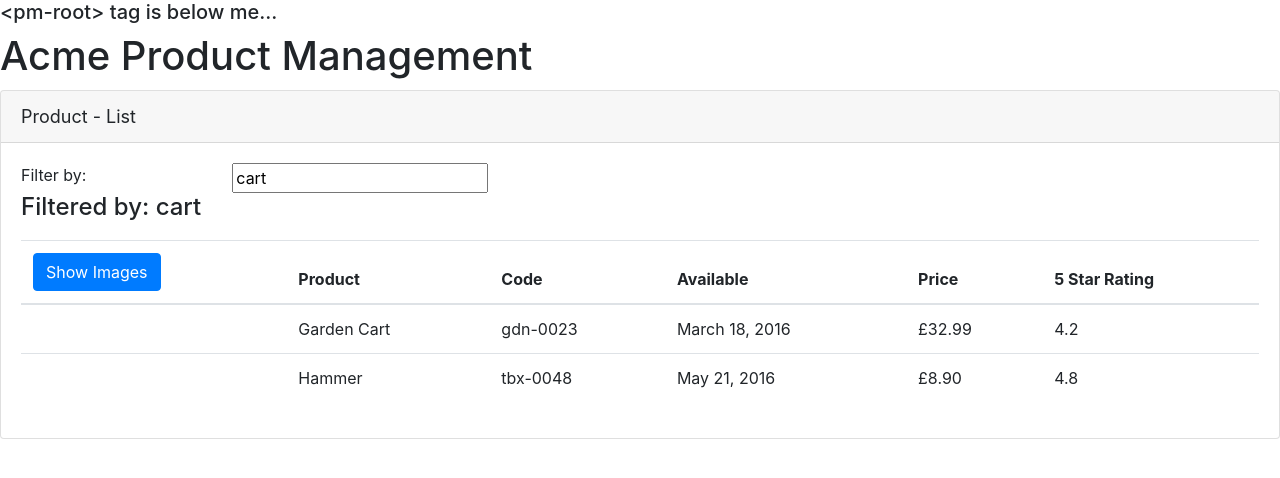
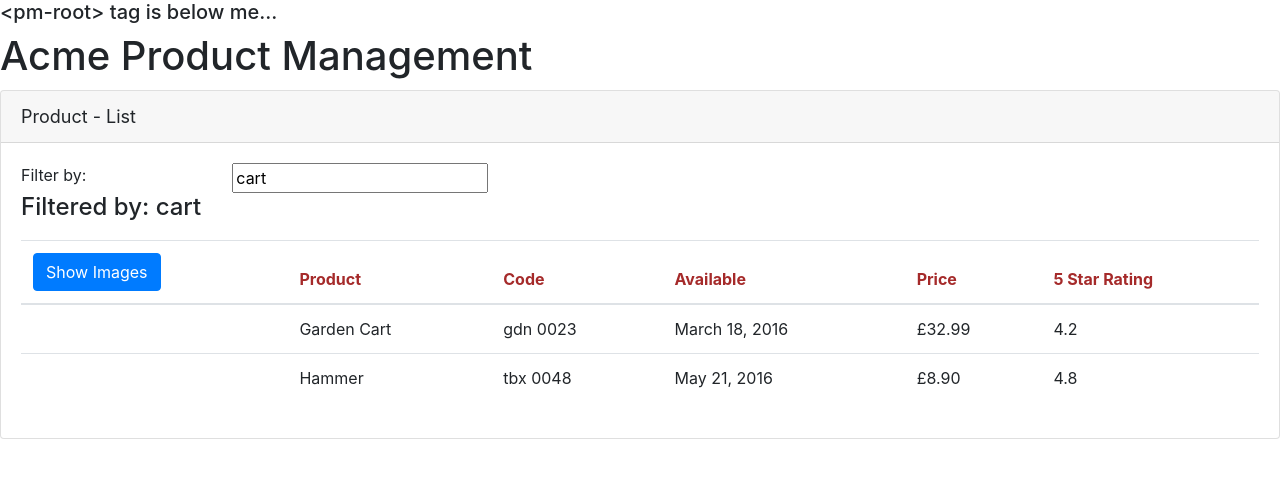
Before and after one commit to MrChristoff/angular_intro, an Angular app: page / in a window 1280 px wide. Shown: the top 478 px of the page. Built offline with nearby package versions, Linux system fonts and the light colour scheme.

Commit message:
added custom pipe and style sheet

```diff
--- a/src/app/app.module.ts
+++ b/src/app/app.module.ts
@@ -1,14 +1,16 @@
 import { BrowserModule } from '@angular/platform-browser';
-import { NgModule } from '@angular/core';
+import { NgModule, PipeTransform, Pipe } from '@angular/core';
 import { FormsModule } from '@angular/forms';
 
 import { AppComponent } from './app.component';
 import { ProductListComponent } from './products/product-list.component';
+import { ConvertToSpacesPipe } from './shared/convert-to-spaces.pipe';
 
 @NgModule({
   declarations: [
     AppComponent,
-    ProductListComponent
+    ProductListComponent,
+    ConvertToSpacesPipe
   ],
   imports: [
     BrowserModule,
--- /dev/null
+++ b/src/app/products/product-list.component.css
@@ -0,0 +1,3 @@
+thead{
+    color: brown
+};
--- a/src/app/products/product-list.component.html
+++ b/src/app/products/product-list.component.html
@@ -44,7 +44,7 @@
                      [style.margin.px]='imageMargin'>
                   </td>
                  <td>{{ product.productName  }}</td>
-                 <td>{{ product.productCode | lowercase  }}</td>
+                 <td>{{ product.productCode | lowercase | convertToSpaces: '-' }}</td>
                  <td>{{ product.releaseDate  }}</td>
                  <!-- pipe to transform data into pounds and minimum digits -->
                  <td>{{ product.price       |  currency:'GBP':'symbol':'1.2-2' }}</td>
--- a/src/app/products/product-list.component.ts
+++ b/src/app/products/product-list.component.ts
@@ -1,17 +1,20 @@
 // imprt from libraries, app modules or Angular
-import { Component } from "@angular/core";
+import { Component, OnInit } from "@angular/core";
 import { IProduct } from "./product";
 
 // '@Component' Decorator to make the class a Component and define Metadata
 // selector = custom html tag to be placed in html
 // templateUrl = the html template to be rendered within the selector.
+// styleUrls = link(s) to style sheet
 @Component({
    selector: 'pm-products',
-   templateUrl: './product-list.component.html'
+   templateUrl: './product-list.component.html',
+   styleUrls: ['./product-list.component.css']
 })
 
 // 'export' in class signature to make code available to other classes
-export class ProductListComponent {
+// 'implements' in class signature to implement the Angular 'OnInit' interface
+export class ProductListComponent implements OnInit{
    pageTitle: string = 'Product - List';
    imageWidth: number = 50;
    imageMargin: number = 2;
@@ -43,4 +46,8 @@
    toggleImage(): void {
       this.showImage = !this.showImage;
    }
+
+   ngOnInit(): void{
+      console.log('In OnInit');
+   }
 }
--- a/src/app/products/product.ts
+++ b/src/app/products/product.ts
@@ -26,7 +26,7 @@
 
     }
 
-    clalculateDiscount(percent: number): number {
+    calculateDiscount(percent: number): number {
         return this.price - (this.price * percent / 100);
     }
 
--- /dev/null
+++ b/src/app/shared/convert-to-spaces.pipe.ts
@@ -0,0 +1,10 @@
+import { Pipe, PipeTransform } from "@angular/core";
+
+@Pipe({
+    name: 'convertToSpaces'
+  })
+  export class ConvertToSpacesPipe implements PipeTransform {
+    transform(value: string, character: string): string{
+      return value.replace(character, ' ');
+    }
+  }
```
